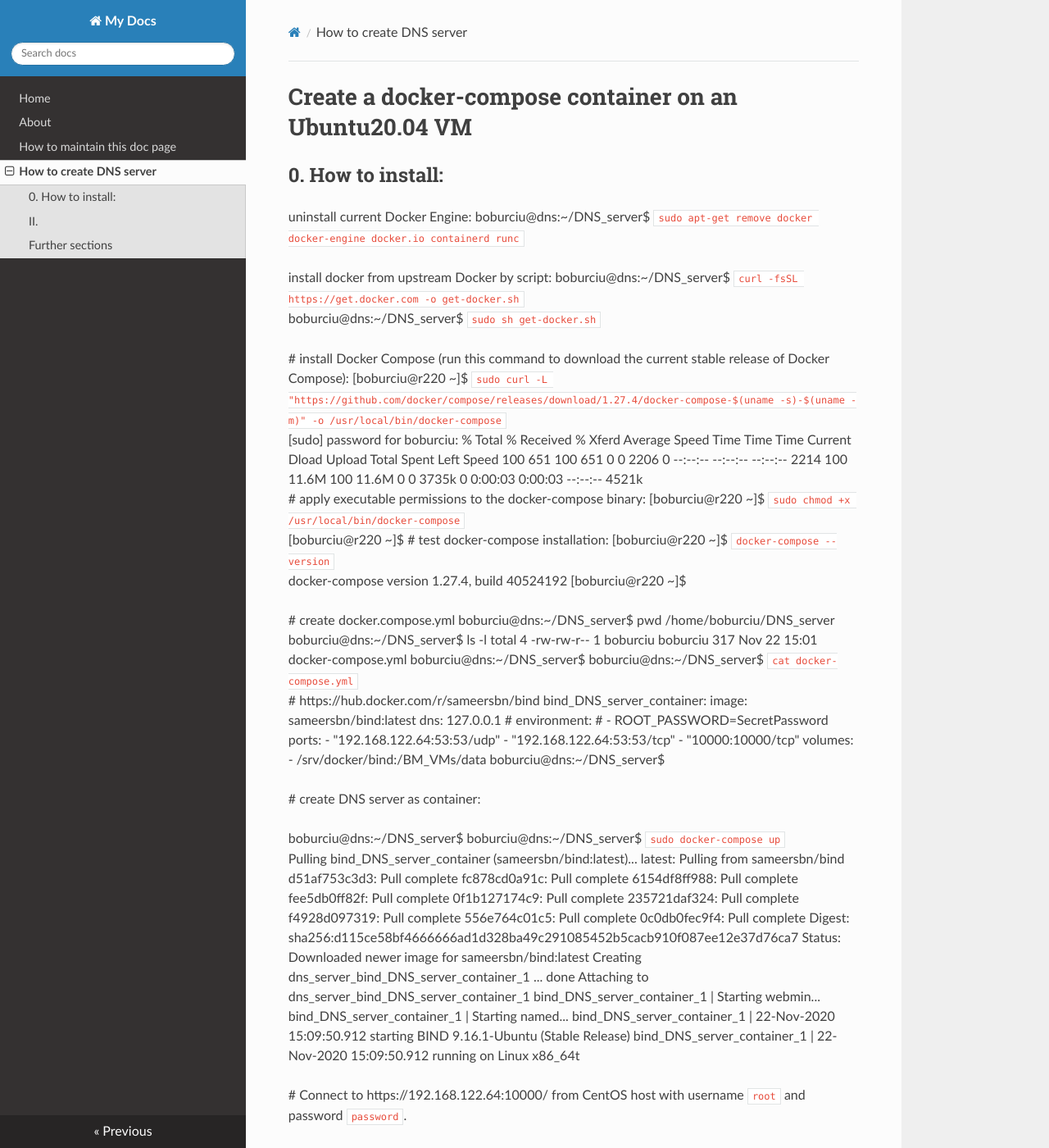
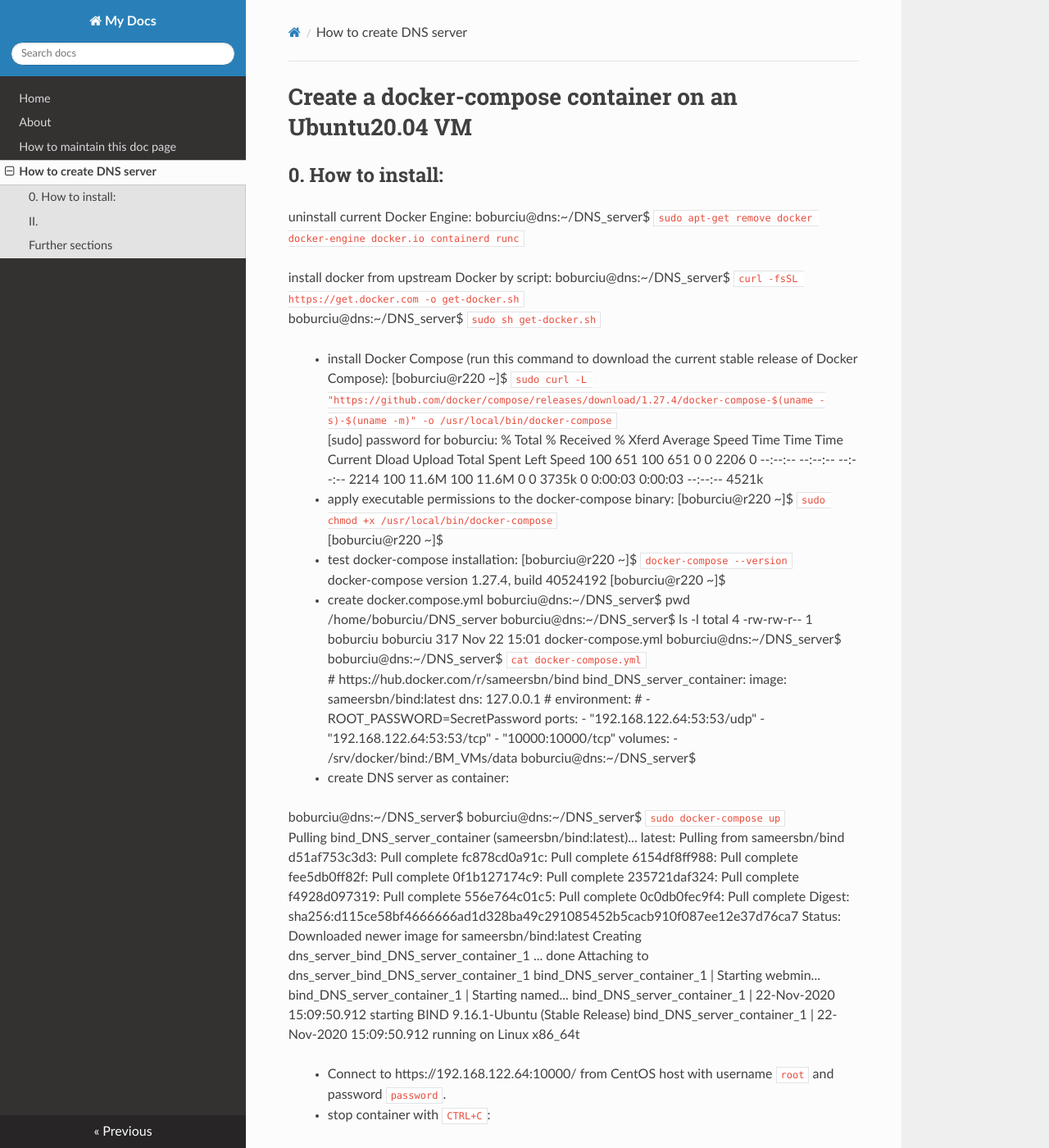
Before and after one commit to baburciu/Documentation, an MkDocs documentation site: the page built from docs/DNS_server.md, in a window 1280 px wide and 1400 px high. Shown: the whole window at 82% size. Built offline with MkDocs 1.6.1, drawn with Linux system fonts in a browser that asks for light colours; nearby versions of some CDN libraries; some of the changed text lies outside the part shown.

Commit message:
added doc page for DNS server on Ubuntu bare-metal VM 2

```diff
--- a/docs/DNS_server.md
+++ b/docs/DNS_server.md
@@ -8,22 +8,24 @@ boburciu@dns:~/DNS_server$ ` sudo apt-get remove docker docker-engine docker.io
 boburciu@dns:~/DNS_server$ ` curl -fsSL https://get.docker.com -o get-docker.sh  `  <br/>
 boburciu@dns:~/DNS_server$ ` sudo sh get-docker.sh  `  <br/>
 
-  # install Docker Compose (run this command to download the current stable release of Docker Compose):
+ >  - install Docker Compose (run this command to download the current stable release of Docker Compose):
 [boburciu@r220 ~]$ ` sudo curl -L "https://github.com/docker/compose/releases/download/1.27.4/docker-compose-$(uname -s)-$(uname -m)" -o /usr/local/bin/docker-compose  `  <br/>
 [sudo] password for boburciu:
   % Total    % Received % Xferd  Average Speed   Time    Time     Time  Current
                                  Dload  Upload   Total   Spent    Left  Speed
 100   651  100   651    0     0   2206      0 --:--:-- --:--:-- --:--:--  2214
 100 11.6M  100 11.6M    0     0  3735k      0  0:00:03  0:00:03 --:--:-- 4521k
-  # apply executable permissions to the docker-compose binary:
+
+ >  - apply executable permissions to the docker-compose binary:
 [boburciu@r220 ~]$ ` sudo chmod +x /usr/local/bin/docker-compose  `  <br/>
 [boburciu@r220 ~]$
-  # test docker-compose installation:
+
+ >  - test docker-compose installation:
 [boburciu@r220 ~]$ ` docker-compose --version  `  <br/>
 docker-compose version 1.27.4, build 40524192
 [boburciu@r220 ~]$
 
-  # create docker.compose.yml
+ >  - create docker.compose.yml
 boburciu@dns:~/DNS_server$ pwd
 /home/boburciu/DNS_server
 boburciu@dns:~/DNS_server$ ls -l
@@ -45,7 +47,7 @@ boburciu@dns:~/DNS_server$ ` cat docker-compose.yml  `  <br/>
         - /srv/docker/bind:/BM_VMs/data
 boburciu@dns:~/DNS_server$
 
-  # create DNS server as container:
+ >  - create DNS server as container:
 
 boburciu@dns:~/DNS_server$
 boburciu@dns:~/DNS_server$ ` sudo docker-compose up  `  <br/>
@@ -69,9 +71,9 @@ bind_DNS_server_container_1  | Starting named...
 bind_DNS_server_container_1  | 22-Nov-2020 15:09:50.912 starting BIND 9.16.1-Ubuntu (Stable Release) <id:d497c32>
 bind_DNS_server_container_1  | 22-Nov-2020 15:09:50.912 running on Linux x86_64t
 
-  # Connect to https://192.168.122.64:10000/ from CentOS host with username `root` and password `password`.
+ >  - Connect to https://192.168.122.64:10000/ from CentOS host with username `root` and password `password`.
 
-  # stop container with `CTRL+C`:
+ >  - stop container with `CTRL+C`:
 
 ^CGracefully stopping... (press Ctrl+C again to force)
 Stopping dns_server_bind_DNS_server_container_1 ... done
```
